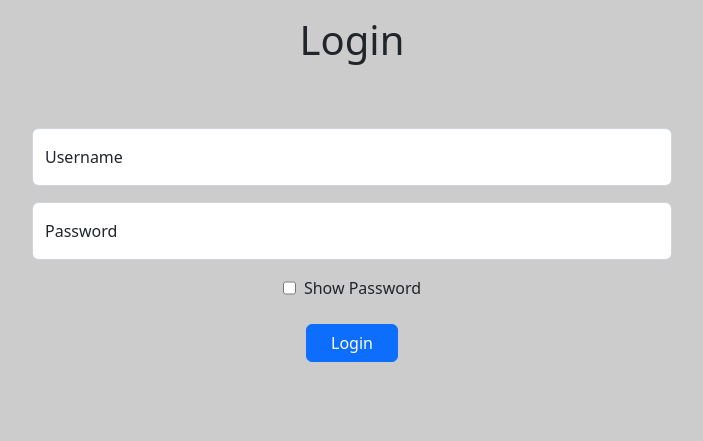
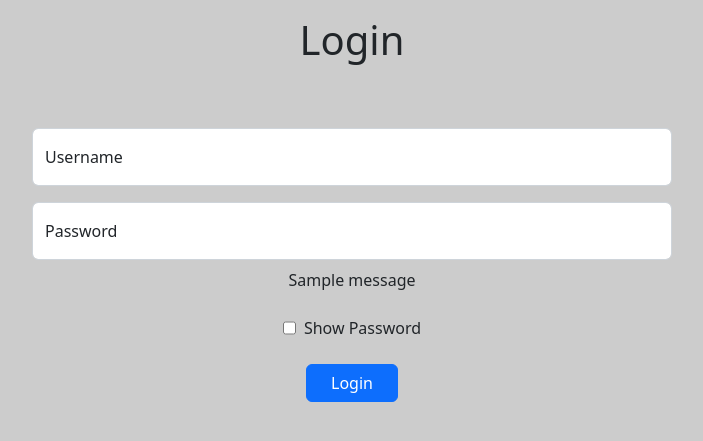
Before and after one commit to retadha/restaurant-inventory-system, a Django app: page /login/ in a window 1280 px wide. Shown: the top 441 px of the page, without its empty margins (288-991 px from the left). Run offline with Django 4.2, Linux system fonts and the light colour scheme; tables that the repository leaves empty hold one stand-in row (values such as "Sample post"); one stand-in notice (Sample message) is shown.

Commit message:
Fix bugs alert

```diff
--- a/employee/templates/create_employee.html
+++ b/employee/templates/create_employee.html
@@ -1,7 +1,7 @@
 {% extends 'base.html' %} {% load static %}
 
 {% block body %}
-{% for message in messages %} {% if message.tags == 'success' %}
+{% for message in messages %} {% if message.tags == 'alert-success' %}
 <div class="alert alert-success alert-dismissible fade show" role="alert">
   {{ message }}
   <button
@@ -11,7 +11,7 @@
     aria-label="Close"
   ></button>
 </div>
-{% endif %} {% if message.tags == 'error' %}
+{% endif %} {% if message.tags == 'alert-error' %}
 <div class="alert alert-danger alert-dismissible fade show" role="alert">
   {{ message }}
   <button
--- a/employee/templates/employee_list.html
+++ b/employee/templates/employee_list.html
@@ -8,7 +8,7 @@
   </a>
 </div>
 
-{% for message in messages %} {% if message.tags == 'success' %}
+{% for message in messages %} {% if message.tags == 'alert-success' %}
 <div class="alert alert-success alert-dismissible fade show" role="alert">
   {{ message }}
   <button
@@ -18,7 +18,7 @@
     aria-label="Close"
   ></button>
 </div>
-{% endif %} {% if message.tags == 'error' %}
+{% endif %} {% if message.tags == 'alert-error' %}
 <div class="alert alert-danger alert-dismissible fade show" role="alert">
   {{ message }}
   <button
--- a/employee/templates/update_employee.html
+++ b/employee/templates/update_employee.html
@@ -3,12 +3,12 @@
 {% block body %}
 
 {% for message in messages %}
-  {% if message.tags == 'success' %}
+  {% if message.tags == 'alert-success' %}
     <div class="alert alert-success alert-dismissible fade show" role="alert">
       {{ message }}
       <button type="button" class="btn-close" data-bs-dismiss="alert" aria-label="Close"></button>
     </div>
-  {% endif %} {% if message.tags == 'error' %}
+  {% endif %} {% if message.tags == 'alert-error' %}
     <div class="alert alert-danger alert-dismissible fade show" role="alert">
       {{ message }}
       <button type="button" class="btn-close" data-bs-dismiss="alert" aria-label="Close"></button>
--- a/login/templates/login/login.html
+++ b/login/templates/login/login.html
@@ -46,10 +46,10 @@
 
         <div class="d-flex justify-content-center">
           {% for message in messages %}
-            {% if message.tags == 'success' %}
+            {% if message.tags == 'alert-success' %}
               <div role="alert" class="my-2">{{ message }}</div>
             {% endif %}
-            {% if message.tags == 'error' %}
+            {% if message.tags == 'alert-danger' %}
             <div class="alert alert-danger alert-dismissible fade show my-2" role="alert">
               {{ message }}
               <button type="button" class="btn-close" data-bs-dismiss="alert" aria-label="Close"></button>
--- a/requirements.txt
+++ b/requirements.txt
@@ -1,9 +1,13 @@
 asgiref==3.6.0
+autopep8==2.0.2
 dj-database-url==1.2.0
 Django==3.2
+django-crispy-forms==2.0
 gunicorn==20.1.0
 psycopg2-binary==2.8.6
+pycodestyle==2.10.0
 pytz==2022.7.1
 sqlparse==0.4.3
+tomli==2.0.1
 tzdata==2022.7
 whitenoise==6.4.0
```
